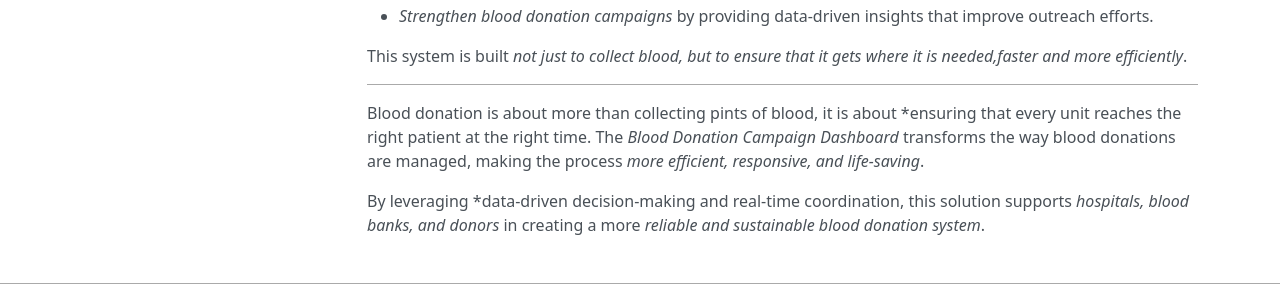
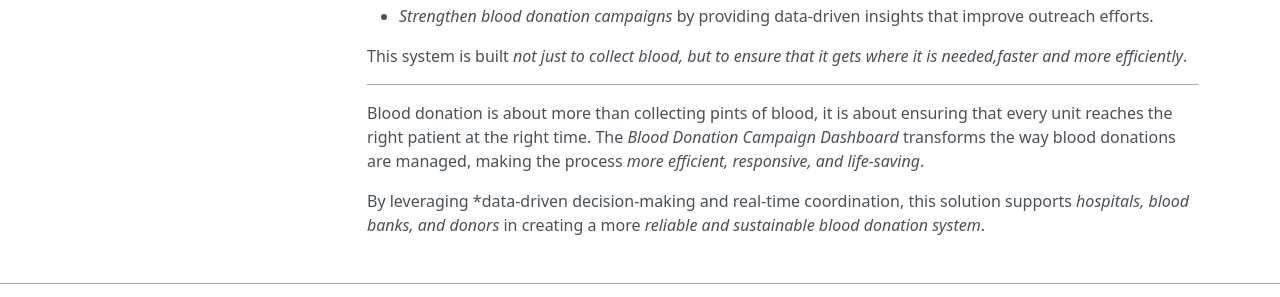
Before and after one commit to AlphonseBrandon/blood_donation_campaign_dashboard, an MkDocs documentation site: the page built from docs/docs/Why this matters.md, in a window 1280 px wide and 900 px high, scrolled down 1489 px. Shown: the part 560-857 px from the top of the window. Built offline with MkDocs 1.6.1, drawn with Linux system fonts in a browser that asks for light colours; nearby versions of some CDN libraries.

```diff
--- a/docs/docs/Why this matters.md
+++ b/docs/docs/Why this matters.md
@@ -70,6 +70,6 @@ By improving *donor outreach, retention, and coordination*, this dashboard helps
 This system is built *not just to collect blood, but to ensure that it gets where it is needed,faster and more efficiently*.
 
 ---
-Blood donation is about more than collecting pints of blood, it is about *ensuring that every unit reaches the right patient at the right time. The *Blood Donation Campaign Dashboard* transforms the way blood donations are managed, making the process *more efficient, responsive, and life-saving*.
+Blood donation is about more than collecting pints of blood, it is about ensuring that every unit reaches the right patient at the right time. The *Blood Donation Campaign Dashboard* transforms the way blood donations are managed, making the process *more efficient, responsive, and life-saving*.
 
 By leveraging *data-driven decision-making and real-time coordination, this solution supports *hospitals, blood banks, and donors* in creating a more *reliable and sustainable blood donation system*.
```
